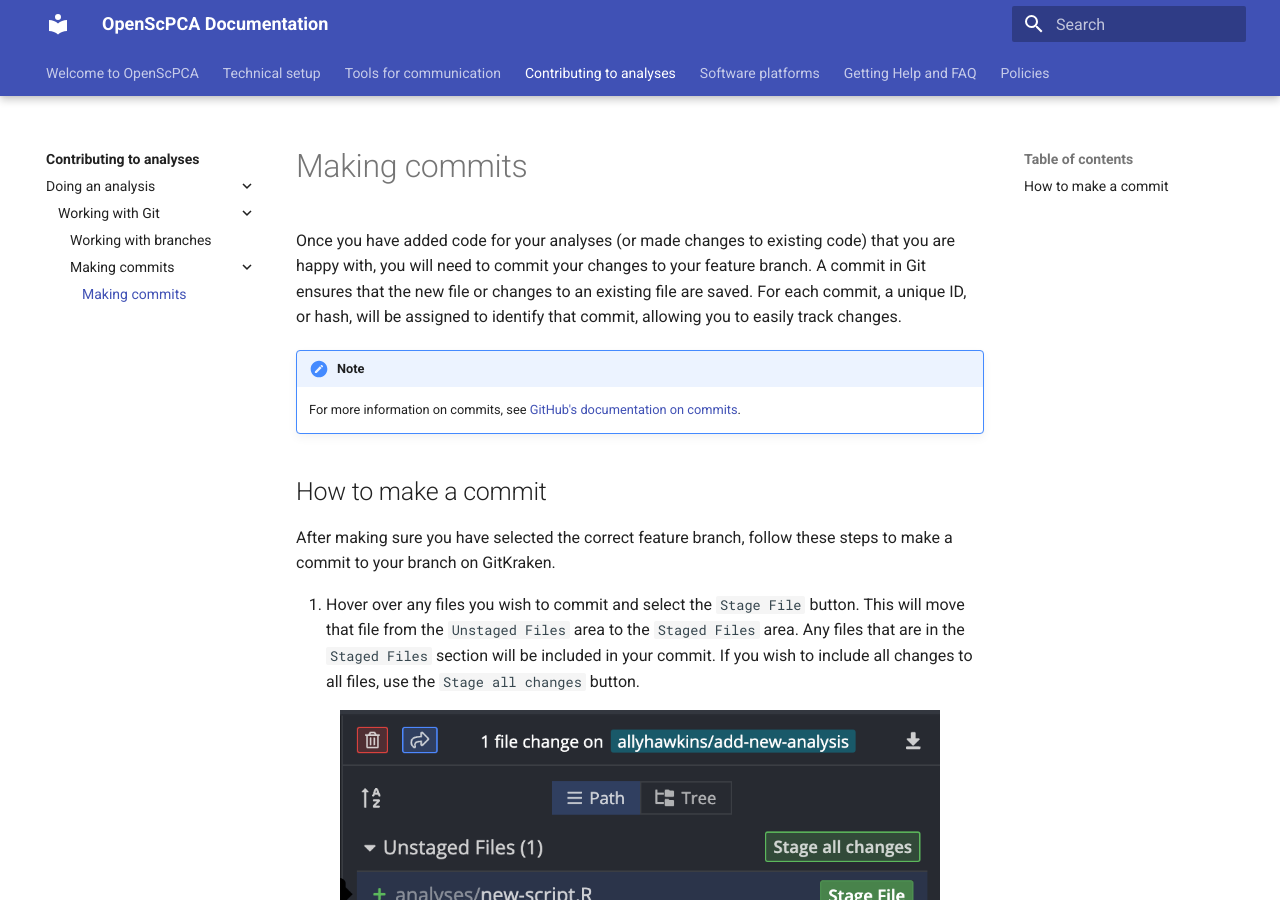
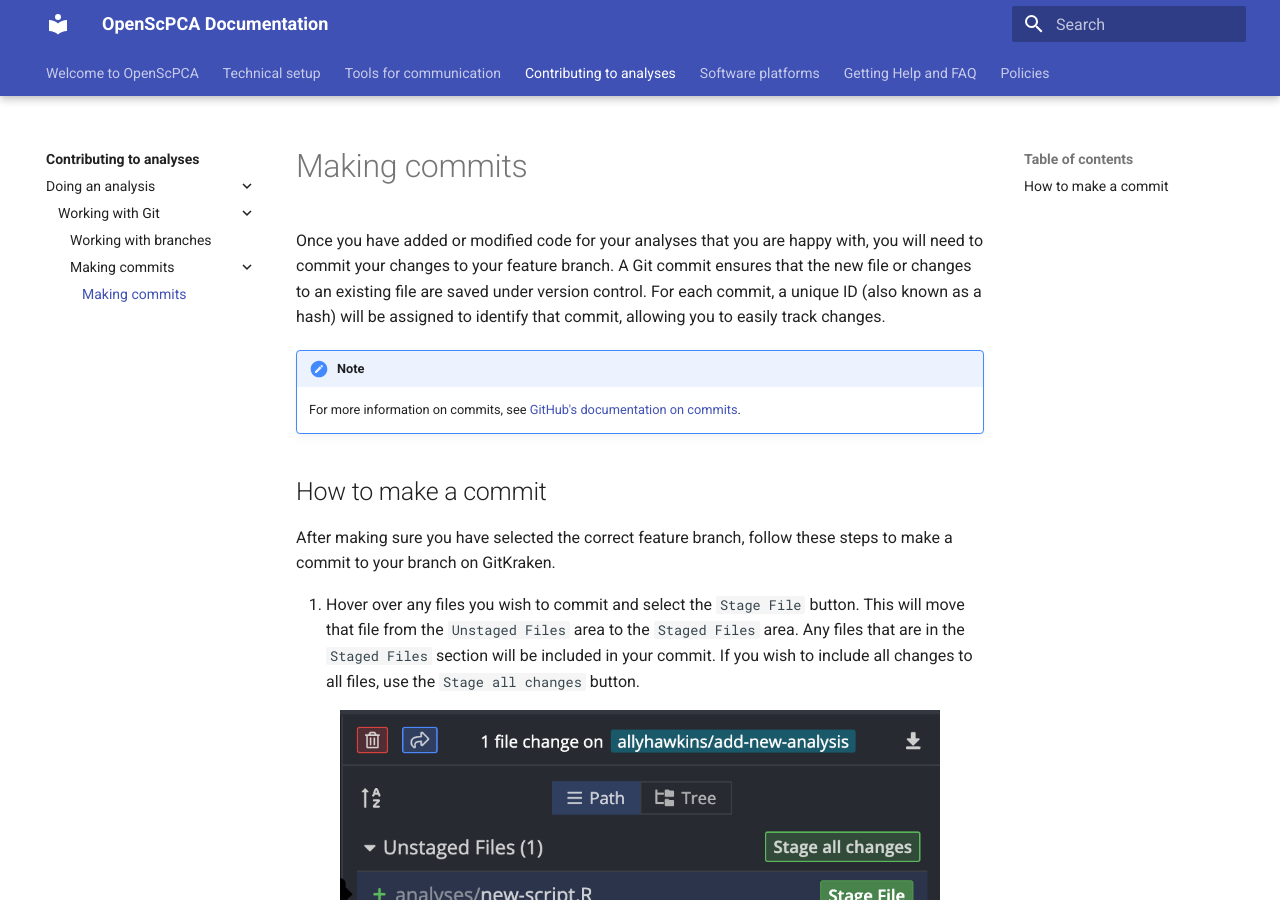
Before and after one commit to AlexsLemonade/OpenScPCA-analysis, an MkDocs documentation site: the page built from docs/contributing-to-analyses/doing-analyses/working-with-git/making-commits/making-commits.md, in a window 1280 px wide and 900 px high. Built offline with MkDocs 1.6.1 and Material for MkDocs 9.7.7, drawn with Linux system fonts in a browser that asks for light colours.

Commit message:
Apply suggestions from code review
Co-authored-by: Stephanie Spielman <stephanie.spielman@gmail.com>

```diff
--- a/docs/contributing-to-analyses/doing-analyses/working-with-git/making-commits/making-commits.md
+++ b/docs/contributing-to-analyses/doing-analyses/working-with-git/making-commits/making-commits.md
@@ -1,8 +1,8 @@
 # Making commits
 
-Once you have added code for your analyses (or made changes to existing code) that you are happy with, you will need to commit your changes to your feature branch.
-A commit in Git ensures that the new file or changes to an existing file are saved.
-For each commit, a unique ID, or hash, will be assigned to identify that commit, allowing you to easily track changes.
+Once you have added or modified code for your analyses that you are happy with, you will need to commit your changes to your feature branch.
+A Git commit ensures that the new file or changes to an existing file are saved under version control.
+For each commit, a unique ID (also known as a hash) will be assigned to identify that commit, allowing you to easily track changes.
 
 !!! note
     For more information on commits, see [GitHub's documentation on commits](https://docs.github.com/en/pull-requests/committing-changes-to-your-project/creating-and-editing-commits/about-commits).
```
